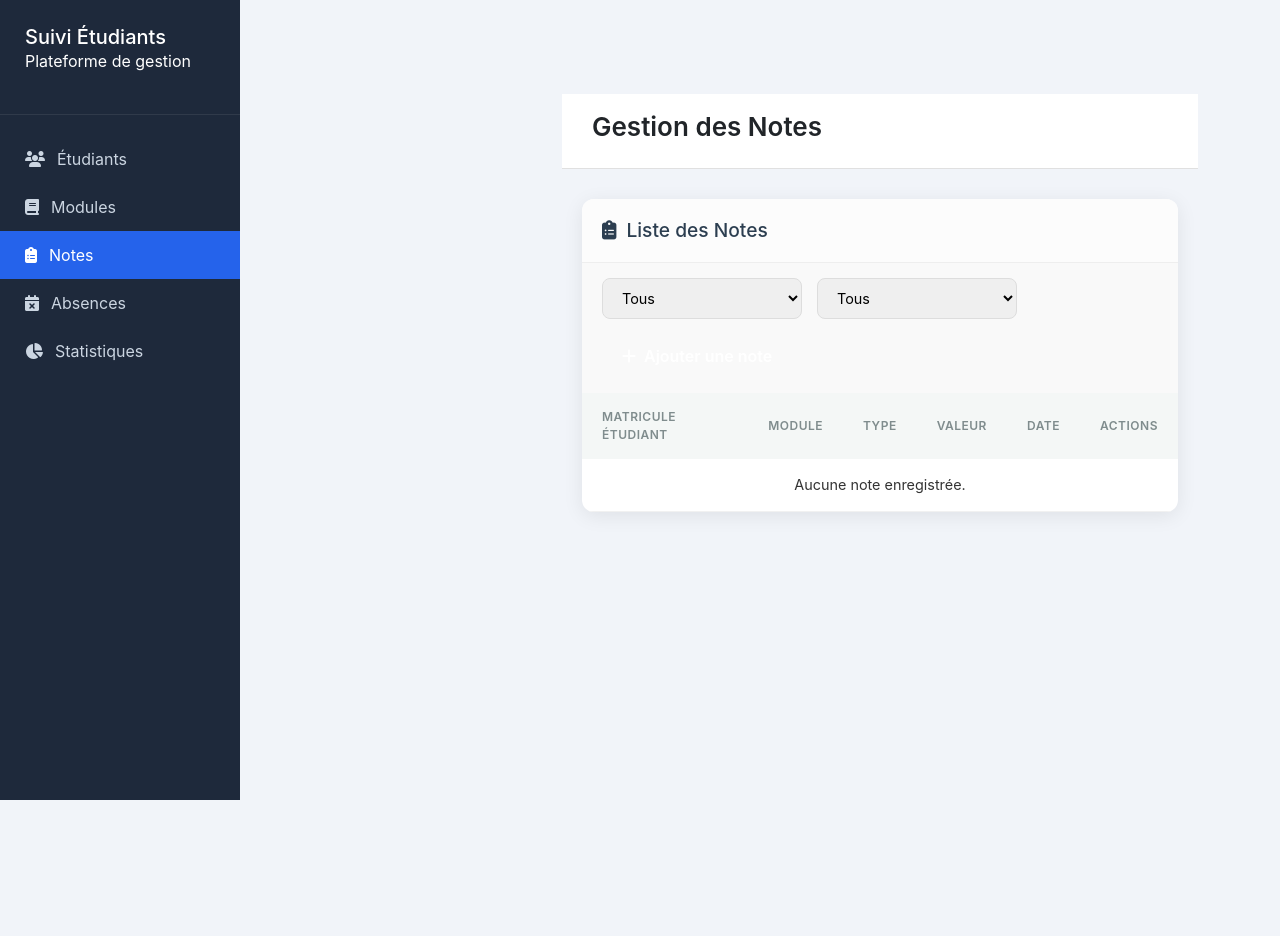
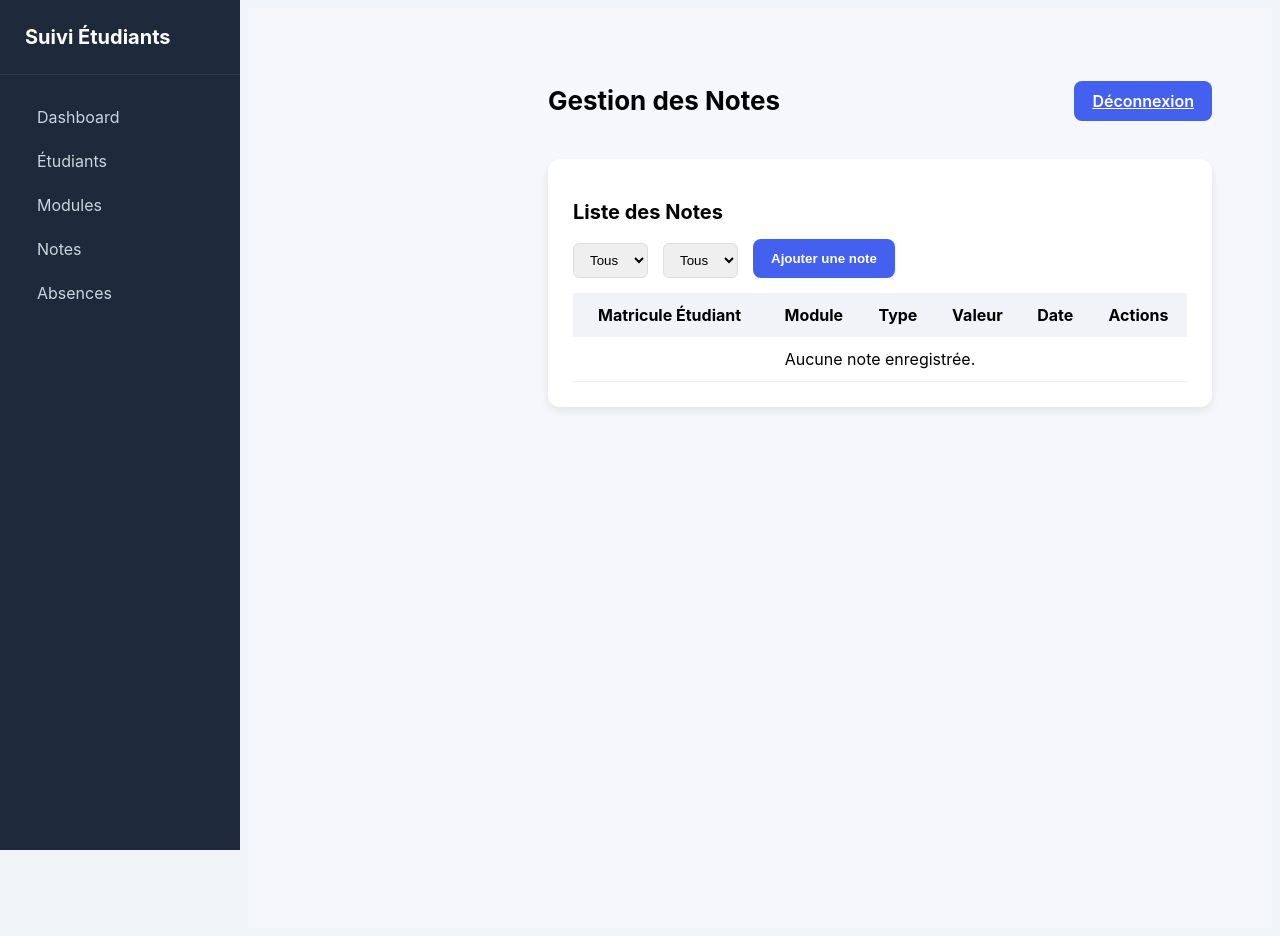
Before and after one commit to timatou/Projet-Tutor-, a Django app: page /evaluation/notes/ in a window 1280 px wide. Before the commit the page ends 800 px from the top, so only its background shows below. Run offline with Django 5.2, Linux system fonts and the light colour scheme; data that the repository does not hold is empty.

Commit message:
ajustement de style css

```diff
--- a/etudiants/static/etudiants/css/etudiants.css
+++ b/etudiants/static/etudiants/css/etudiants.css
@@ -26,10 +26,10 @@
 #tableEtudiants th{
     text-align:left;
     padding:14px;
-    background:#f5f7fb;
+    background:#66b2f1;
     font-weight:600;
     font-size:14px;
-    color:#444;
+    color:#d4cccc;
 }
 
 #tableEtudiants td{
@@ -63,7 +63,7 @@
 
 /* Buttons */
 .btn-action{
-    background:#4a90e2;
+    background:#058ee3;
     color:white;
     border:none;
     padding:10px 16px;
--- a/evaluation/static/evaluation/css/notes.css
+++ b/evaluation/static/evaluation/css/notes.css
@@ -1,207 +1,159 @@
-/* --- Variables spécifiques aux notes --- */
-:root {
-    --note-high: #28a745;
-    --note-avg: #f39c12;
-    --note-low: #dc3545;
+/* ===== Layout général ===== */
+.main-content {
+    padding: 30px;
+    background: #f5f7fb;
+    min-height: 100vh;
 }
 
-/* --- Layout principal (Hérité de base.html mais renforcé) --- */
-.content-area {
-    padding: 20px;
-    animation: fadeIn 0.4s ease-out;
-}
-
-@keyframes fadeIn {
-    from { opacity: 0; transform: translateY(10px); }
-    to { opacity: 1; transform: translateY(0); }
-}
-
-/* --- Topbar & Titres --- */
 .topbar {
     display: flex;
     justify-content: space-between;
     align-items: center;
-    background: white;
-    padding: 15px 30px;
-    border-bottom: 1px solid #e0e0e0;
+    margin-bottom: 25px;
 }
 
-/* --- Conteneur du tableau --- */
+.topbar h1 {
+    font-size: 26px;
+    font-weight: bold;
+}
+
+/* ===== Boutons ===== */
+.btn-action {
+    background: #4361ee;
+    color: white;
+    border: none;
+    padding: 10px 18px;
+    border-radius: 8px;
+    cursor: pointer;
+    font-weight: 600;
+    transition: 0.2s;
+}
+
+.btn-action:hover {
+    background: #364fc7;
+}
+
+.full-width {
+    width: 100%;
+    margin-top: 15px;
+}
+
+/* ===== Table ===== */
 .table-container {
     background: white;
+    padding: 25px;
     border-radius: 12px;
-    box-shadow: 0 4px 20px rgba(0, 0, 0, 0.08);
-    overflow: hidden;
-    margin-top: 10px;
-}
-
-.table-header {
-    padding: 20px;
-    background: #fcfcfc;
-    border-bottom: 1px solid #eee;
+    box-shadow: 0 4px 10px rgba(0,0,0,0.08);
 }
 
 .table-header h2 {
-    margin: 0;
-    font-size: 1.2rem;
-    color: #2c3e50;
-    display: flex;
-    align-items: center;
-    gap: 10px;
+    margin-bottom: 15px;
+    font-size: 20px;
 }
 
-/* --- Barre de filtres --- */
-.filters-bar {
-    display: flex;
-    gap: 15px;
-    padding: 15px 20px;
-    background: #f9f9f9;
-    align-items: center;
-    flex-wrap: wrap;
-}
-
-.input-filter {
-    padding: 10px 15px;
-    border: 1px solid #ddd;
-    border-radius: 8px;
-    font-size: 0.9rem;
-    min-width: 200px;
-    outline: none;
-    transition: border-color 0.3s;
-}
-
-.input-filter:focus {
-    border-color: var(--primary-color);
-}
-
-/* --- Style du Tableau --- */
-#tableNotes {
+table {
     width: 100%;
     border-collapse: collapse;
 }
 
-#tableNotes th {
-    text-align: left;
-    background: #f4f7f6;
-    color: #7f8c8d;
-    font-weight: 600;
-    text-transform: uppercase;
-    font-size: 0.75rem;
-    letter-spacing: 0.5px;
-    padding: 15px 20px;
+thead {
+    background: #f1f3f8;
 }
 
-#tableNotes td {
-    padding: 15px 20px;
-    border-bottom: 1px solid #f1f1f1;
-    color: #333;
-    font-size: 0.9rem;
+th, td {
+    padding: 12px;
+    text-align: center;
 }
 
-#tableNotes tbody tr:hover {
-    background-color: #fcfdff;
+th {
+    font-weight: bold;
 }
 
-/* --- Mise en forme des valeurs (Notes) --- */
-.note-value {
-    font-weight: 700;
-    font-size: 1rem;
-    padding: 4px 8px;
-    border-radius: 6px;
-    background: #f8f9fa;
+tbody tr {
+    border-bottom: 1px solid #eee;
+    transition: 0.2s;
 }
 
-/* --- Badges pour le Type (Examen, Projet, TP) --- */
-.badge-type {
-    padding: 4px 10px;
-    border-radius: 20px;
-    font-size: 0.8rem;
-    font-weight: 500;
+tbody tr:hover {
+    background: #f9fafc;
 }
 
-.type-examen { background: #e8f4fd; color: #2980b9; }
-.type-projet { background: #fef5e7; color: #d35400; }
-.type-tp { background: #eafaf1; color: #27ae60; }
-
-/* --- Icônes d'actions --- */
-.edit-icon { color: #3498db; cursor: pointer; margin-right: 12px; transition: 0.2s; }
-.delete-icon { color: #e74c3c; cursor: pointer; transition: 0.2s; }
-.edit-icon:hover, .delete-icon:hover { transform: scale(1.2); }
-
-/* --- Bouton Action --- */
-.btn-action {
-    background: var(--primary-color);
-    color: white;
-    border: none;
-    padding: 10px 20px;
-    border-radius: 8px;
-    cursor: pointer;
-    font-weight: 600;
-    display: inline-flex;
-    align-items: center;
-    gap: 8px;
-    transition: background 0.3s, transform 0.2s;
-    text-decoration: none;
+/* ===== Filtres ===== */
+.filters-bar {
+    display: flex;
+    gap: 15px;
+    margin-bottom: 15px;
 }
 
-.btn-action:hover {
-    filter: brightness(1.1);
-    transform: translateY(-1px);
+.input-filter {
+    padding: 8px 12px;
+    border-radius: 6px;
+    border: 1px solid #ddd;
+    outline: none;
 }
 
-.full-width { width: 100%; justify-content: center; }
-
-/* --- Modal Design --- */
+/* ===== Modal ===== */
 .modal {
     display: none;
     position: fixed;
-    z-index: 1001;
+    top: 0;
     left: 0;
-    top: 0;
     width: 100%;
     height: 100%;
-    background: rgba(0, 0, 0, 0.55);
-    backdrop-filter: blur(3px);
+    background: rgba(0,0,0,0.5);
+    justify-content: center;
+    align-items: center;
 }
 
 .modal-content {
     background: white;
-    margin: 5% auto;
-    padding: 30px;
-    border-radius: 15px;
-    width: 450px;
-    position: relative;
-    box-shadow: 0 10px 40px rgba(0,0,0,0.2);
+    padding: 25px;
+    width: 400px;
+    border-radius: 12px;
+    animation: pop 0.3s ease;
+}
+
+@keyframes pop {
+    from { transform: scale(0.8); opacity: 0; }
+    to { transform: scale(1); opacity: 1; }
 }
 
 .close-modal {
-    position: absolute;
-    right: 20px;
-    top: 15px;
-    font-size: 24px;
-    background: none;
-    border: none;
+    float: right;
+    font-size: 22px;
     cursor: pointer;
-    color: #aaa;
 }
 
-/* --- Formulaires dans la Modal --- */
-#formNote label {
-    display: block;
-    margin-top: 15px;
-    margin-bottom: 5px;
-    font-weight: 600;
-    font-size: 0.85rem;
-    color: #444;
+/* ===== Formulaire ===== */
+form {
+    display: flex;
+    flex-direction: column;
 }
 
-#formNote input, #formNote select {
-    width: 100%;
-    padding: 12px;
-    border: 1px solid #ddd;
-    border-radius: 8px;
-    box-sizing: border-box; /* Important pour ne pas déborder */
+label {
+    margin-top: 10px;
+    font-weight: 600;
+}
+
+input, select {
+    padding: 8px;
+    margin-top: 4px;
+    border-radius: 6px;
+    border: 1px solid #ccc;
     outline: none;
 }
 
-#formNote input:focus { border-color: var(--primary-color); }
+input:focus, select:focus {
+    border-color: #4361ee;
+}
+
+/* ===== Actions ===== */
+.btn-delete {
+    color: #e63946;
+    cursor: pointer;
+    font-weight: bold;
+}
+
+.btn-delete:hover {
+    text-decoration: underline;
+}
--- a/evaluation/templates/evaluation/notes.html
+++ b/evaluation/templates/evaluation/notes.html
@@ -11,19 +11,6 @@
 {% endblock %}
 
 {% block content %}
-<aside class="sidebar">
-  <div class="sidebar-header">
-    <h2>Suivi Étudiants</h2>
-    <p>Plateforme de gestion</p>
-  </div>
-  <nav class="menu">
-    <a href="{% url 'liste_etudiants' %}" class="menu-item"><i class="fas fa-users"></i> Étudiants</a>
-    <a href="{% url 'liste_modules' %}" class="menu-item"><i class="fas fa-book"></i> Modules</a>
-    <a href="{% url 'liste_notes' %}" class="menu-item active"><i class="fas fa-clipboard-list"></i> Notes</a>
-    <a href="{% url 'liste_absences' %}" class="menu-item"><i class="fas fa-calendar-times"></i> Absences</a>
-    <a href="#" class="menu-item"><i class="fas fa-chart-pie"></i> Statistiques</a>
-  </nav>
-</aside>
 
 <main class="main-content">
   <div class="topbar">
--- a/templates/base.html
+++ b/templates/base.html
@@ -7,10 +7,10 @@
     <title>{% block title %}Gestion Scolaire{% endblock %}</title>
 
     <!-- Bootstrap -->
-    <link href="https://cdn.jsdelivr.net/npm/bootstrap@5.3.3/dist/css/bootstrap.min.css" rel="stylesheet">
+  <!--<link href="https://cdn.jsdelivr.net/npm/bootstrap@5.3.3/dist/css/bootstrap.min.css" rel="stylesheet">-->
 
     <!-- Icons -->
-    <link rel="stylesheet" href="https://cdnjs.cloudflare.com/ajax/libs/font-awesome/6.5.0/css/all.min.css">
+    <!--<link rel="stylesheet" href="https://cdnjs.cloudflare.com/ajax/libs/font-awesome/6.5.0/css/all.min.css">-->
 
     <!-- GLOBAL CSS -->
     <link rel="stylesheet" href="{% static 'css/style.css' %}">
@@ -29,6 +29,8 @@
         <a href="{% url 'liste_etudiants' %}" class="menu-item"><i class="fas fa-users"></i> Étudiants</a>
         <a href="{% url 'liste_modules' %}" class="menu-item"><i class="fas fa-book"></i> Modules</a>
         <a href="{% url 'liste_notes' %}" class="menu-item"><i class="fas fa-clipboard-list"></i> Notes</a>
+        <a href="{% url 'liste_absences' %}" class="menu-item"><i class="fas fa-calendar-times"></i> Absences</a>
+
       </nav>
     </aside>
 
@@ -42,7 +44,6 @@
 
 <!-- JS Bootstrap -->
 <script src="https://cdn.jsdelivr.net/npm/bootstrap@5.3.3/dist/js/bootstrap.bundle.min.js"></script>
-
 {% block scripts %}{% endblock %}
 </body>
 </html>
```
Also changed, not shown: evaluation/templates/evaluation/absences.html (+0 -13 lines), evaluation/migrations/0002_alter_note_unique_together.py (added).
